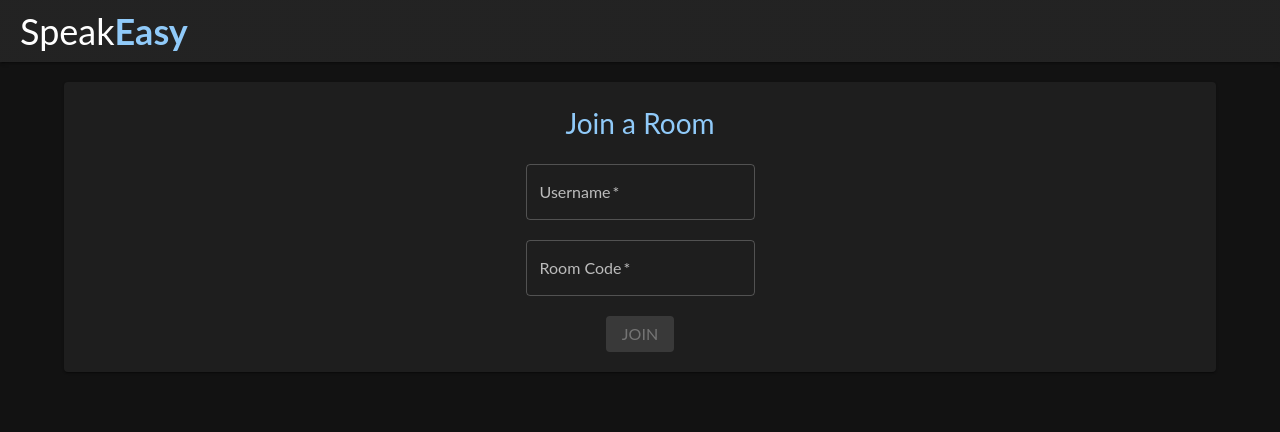
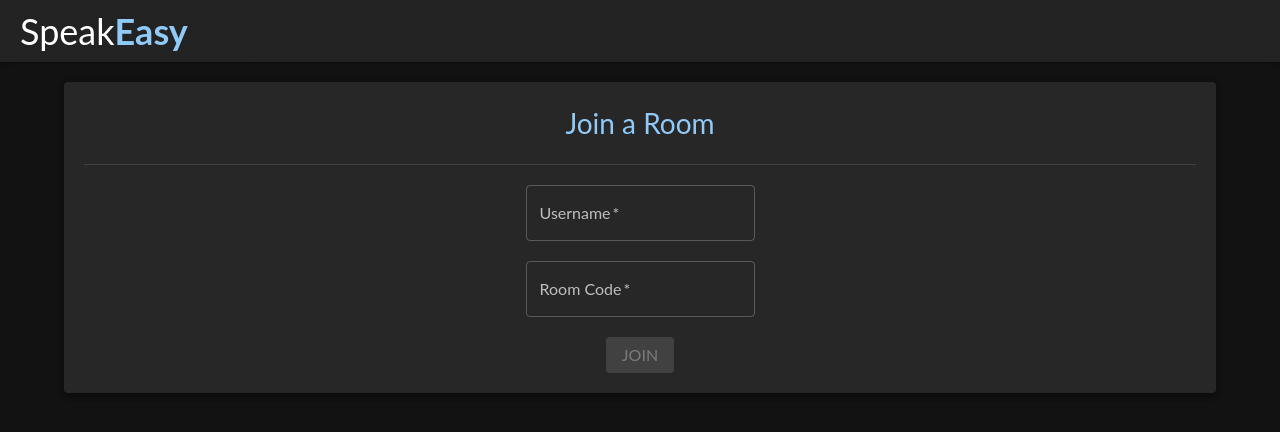
Before and after one commit to dougschurman/speakeasy, a React app in the folder SpeakEasy.Web/: page / in a window 1280 px wide. Shown: the top 432 px of the page. Built offline with nearby package versions, Linux system fonts and the light colour scheme; the HTML template or start-up script is replaced by a standard one.

Commit message:
message cards and display

```diff
--- /dev/null
+++ b/SpeakEasy.Web/src/routes/chat/Chat.tsx
@@ -0,0 +1,23 @@
+import { Container, Paper } from "@mui/material";
+import * as React from "react";
+import MessageBubble from "./MessageBubble";
+
+interface IProps {
+  messages: { user: string; message: string }[];
+}
+
+const Chat = (props: IProps) => {
+  return (
+    <Container>
+      <Paper elevation={4} sx={{ minHeight: "600px" }}>
+        {props.messages.map((m, index) => {
+          <React.Fragment key={index}>
+            <MessageBubble message={m} />
+          </React.Fragment>;
+        })}
+      </Paper>
+    </Container>
+  );
+};
+
+export default Chat;
--- /dev/null
+++ b/SpeakEasy.Web/src/routes/chat/MessageBubble.tsx
@@ -0,0 +1,19 @@
+import { Box, Paper, Typography } from "@mui/material";
+import * as React from "react";
+
+interface IProps {
+  message: { user: string; message: string };
+}
+
+const MessageBubble = (props: IProps) => {
+  return (
+    <Box>
+      <Paper elevation={2} sx={{ color: "primary" }}>
+        <Typography>{props.message.message}</Typography>
+      </Paper>
+      <Typography>{props.message.user}</Typography>
+    </Box>
+  );
+};
+
+export default MessageBubble;
--- a/SpeakEasy.Web/src/routes/index.tsx
+++ b/SpeakEasy.Web/src/routes/index.tsx
@@ -6,19 +6,23 @@ import {
   HubConnectionBuilder,
   LogLevel,
 } from "@microsoft/signalr";
+import Chat from "./chat/Chat";
 
 export default function Root() {
   const [connection, setConnection] = React.useState<HubConnection>();
+  const [messages, setMessages] = React.useState<
+    { user: string; message: string }[]
+  >([]);
 
   const joinRoom = async (user: string, room: string) => {
     try {
       const connection = new HubConnectionBuilder()
-        .withUrl("https://http://localhost:5187/chat")
+        .withUrl("http://localhost:5187/chat")
         .configureLogging(LogLevel.Information)
         .build();
 
       connection.on("ReceiveMessage", (user: string, message: string) => {
-        console.log(message);
+        setMessages((prev) => [...prev, { user, message }]);
       });
 
       await connection.start();
@@ -32,7 +36,11 @@ export default function Root() {
   return (
     <>
       <Header />
-      <Lobby joinRoom={joinRoom} />
+      {!connection ? (
+        <Lobby joinRoom={joinRoom} />
+      ) : (
+        <Chat messages={messages} />
+      )}
     </>
   );
 }
--- a/SpeakEasy.Web/src/routes/lobby/Lobby.tsx
+++ b/SpeakEasy.Web/src/routes/lobby/Lobby.tsx
@@ -5,6 +5,7 @@ import {
   Container,
   Paper,
   Typography,
+  Divider,
 } from "@mui/material";
 import * as React from "react";
 
@@ -23,7 +24,7 @@ const Lobby = (props: IProps) => {
 
   return (
     <Container>
-      <Paper>
+      <Paper elevation={4}>
         <Box
           component="form"
           id="lobby"
@@ -40,6 +41,7 @@ const Lobby = (props: IProps) => {
           <Typography fontSize="28px" color="primary">
             Join a Room
           </Typography>
+          <Divider sx={{ width: "100%" }} />
           <TextField
             label="Username"
             variant="outlined"
```
